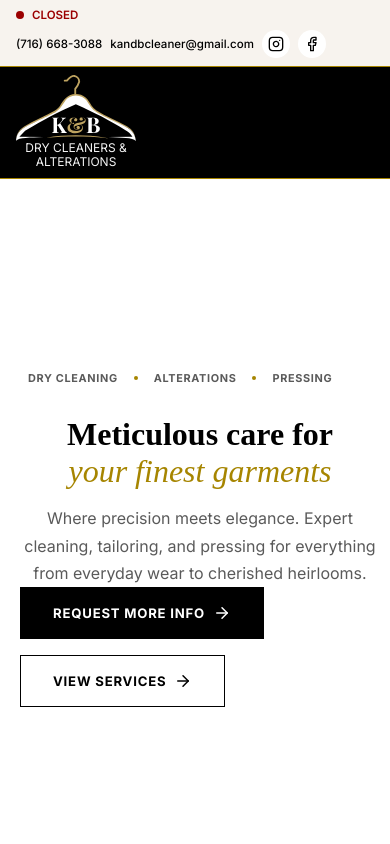
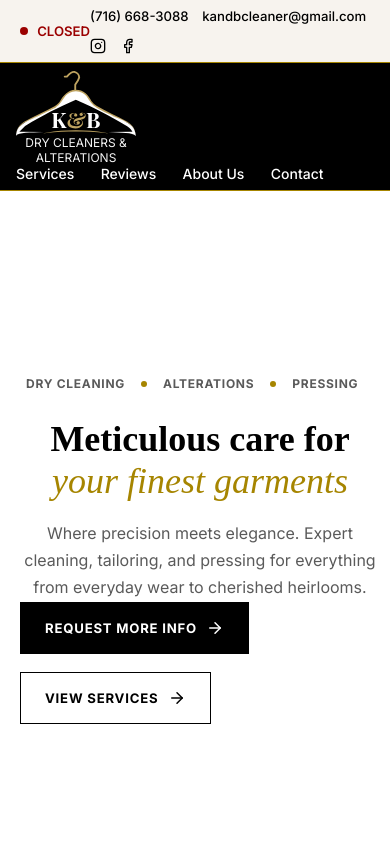
Before and after one commit to notEmmi/kandb, a React (Vite) app: page / in a window 390 px wide. Shown: the top 844 px of the page. Built offline with nearby package versions, Linux system fonts and the light colour scheme.

Commit message:
Refactor spacing and margin styles for improved responsiveness and consistency

```diff
--- a/src/App.css
+++ b/src/App.css
@@ -16,26 +16,19 @@
   --font-sans: 'Inter', system-ui, sans-serif;
   --font-serif: 'Playfair Display', serif;
 
-  /* Spacing */
-  --space-1: 4px;
-  --space-2: 8px;
-  --space-3: 12px;
-  --space-4: 16px;
-  --space-6: 24px;
-  --space-8: 32px;
-  --space-10: 40px;
-  --space-12: 48px;
-  --space-16: 64px;
-  --space-24: 96px;
-  --space-32: 128px;
-
-  /* Border Radius */
-  --radius-sm: 4px;
-  --radius-md: 8px;
-  --radius-lg: 16px;
-
   /* Sticky header offset for anchor targets */
   --anchor-offset: 0.50rem;
+  /* Fluid spacing scale (clamp: min, preferred, max) */
+  --space-1: clamp(3px, calc(0.2vw + 4px), 6px);
+  --space-2: clamp(6px, calc(0.3vw + 8px), 12px);
+  --space-3: clamp(9px, calc(0.4vw + 12px), 16px);
+  --space-4: clamp(12px, calc(0.5vw + 16px), 20px);
+  --space-6: clamp(18px, calc(0.6vw + 24px), 30px);
+  --space-8: clamp(24px, calc(0.8vw + 32px), 40px);
+  --space-10: clamp(30px, calc(1vw + 40px), 48px);
+  --space-12: clamp(36px, calc(1.2vw + 48px), 60px);
+  --space-16: clamp(48px, calc(1.6vw + 64px), 80px);
+  --space-32: clamp(96px, calc(3vw + 128px), 160px);
 }
 
 /* ========================================
@@ -70,7 +63,7 @@ h1 {
 
 h2 {
   font-size: clamp(1.75rem, 2.5vw + 1rem, 2.5rem);
-  margin: 0 0 12px;
+  margin: 0 0 var(--space-3);
   line-height: 1.2;
 }
 
@@ -132,7 +125,7 @@ a {
   display: flex;
   align-items: center;
   justify-content: space-between;
-  padding: var(--space-2) clamp(20px, 4vw, 24px);
+  padding: 8px clamp(20px, 4vw, 24px);
   background: var(--foreground);
   font-size: clamp(0.8125rem, 0.3vw + 0.75rem, 0.875rem);
   color: var(--background);
@@ -141,7 +134,7 @@ a {
 .quick-contact-status {
   display: inline-flex;
   align-items: center;
-  gap: 8px;
+  gap: var(--space-2);
   font-weight: 600;
   text-transform: uppercase;
   font-size: clamp(0.8125rem, 0.3vw + 0.75rem, 0.875rem);
@@ -165,7 +158,7 @@ a {
 .quick-contact-right {
   display: flex;
   align-items: center;
-  gap: 12px;
+  gap: var(--space-3);
   flex-wrap: wrap;
 }
 
@@ -228,7 +221,7 @@ a {
 
 .nav-links {
   display: flex;
-  gap: 24px;
+  gap: var(--space-6);
 }
 
 .nav-links a {
@@ -330,7 +323,7 @@ a {
 }
 
 .hero p {
-  margin: 16px auto 0;
+  margin: var(--space-4) auto 0;
   max-width: 480px;
 }
 
@@ -339,7 +332,7 @@ a {
   justify-content: flex-start;
   flex-wrap: wrap;
   align-items: stretch;
-  gap: 16px;
+  gap: var(--space-4);
   flex-wrap: wrap;
 }
 
@@ -353,8 +346,8 @@ a {
   align-items: center;
   justify-content: flex-start;
   flex-wrap: nowrap;
-  gap: 8px;
-  padding: var(--space-4) var(--space-8);
+  gap: var(--space-2);
+  padding: 16px 24px;
   font-family: var(--font-sans);
   font-size: clamp(0.75rem, 0.3vw + 0.75rem, 0.875rem);
   font-weight: 700;
@@ -496,7 +489,7 @@ a {
    Services Section
    ======================================== */
 .services-header {
-  margin-bottom: var(--space-16);
+  margin-bottom: 48px;
 }
 
 .header-line {
@@ -619,7 +612,7 @@ a {
 }
 
 .subsection-desc {
-  margin: 0 0 var(--space-3);
+  margin: 0 0 12px;
   color: var(--muted-foreground);
   font-size: 0.95rem;
 }
@@ -751,7 +744,7 @@ a {
 }
 
 .about p {
-  margin: var(--space-4) auto 0;
+  margin: 16px auto 0;
   max-width: 540px;
 }
 
@@ -782,13 +775,13 @@ a {
 .info-item {
   display: flex;
   flex-direction: column;
-  gap: var(--space-2);
+  gap: 8px;
 }
 
 .info-header {
   display: flex;
   align-items: center;
-  gap: var(--space-2);
+  gap: 8px;
 }
 
 .info-header svg {
@@ -927,7 +920,7 @@ a {
   display: flex;
   flex-direction: column;
   align-items: center;
-  gap: var(--space-3);
+  gap: 12px;
 }
 
 .footer-social > span,
@@ -941,7 +934,7 @@ a {
 
 .social-links {
   display: flex;
-  gap: var(--space-6);
+  gap: 24px;
   align-items: center;
   justify-content: center;
 }
@@ -949,7 +942,7 @@ a {
 .social-links a {
   display: inline-flex;
   align-items: center;
-  gap: var(--space-2);
+  gap: 8px;
   font-size: 0.9rem;
   font-weight: 500;
   color: var(--primary);
@@ -971,7 +964,7 @@ a {
   display: flex;
   flex-direction: column;
   align-items: center;
-  gap: var(--space-2);
+  gap: 8px;
 }
 
 .footer-partner a {
@@ -1023,7 +1016,7 @@ a {
   display: flex;
   flex-direction: row;
   align-items: center;
-  gap: var(--space-4);
+  gap: 16px;
 }
 
 .footer-contact p {
@@ -1045,250 +1038,3 @@ a {
 .footer-contact a:hover {
   opacity: 0.7;
 }
-
-/* ========================================
-   Responsive Design
-   ======================================== */
-
-@media (max-width: 767px) {
-  :root {
-    --anchor-offset: 0.5rem;
-  }
-
-  .quick-contact {
-    flex-direction: column;
-    align-items: flex-start;
-    padding: var(--space-2) var(--space-4);
-  }
-
-  .quick-contact-right {
-    width: 100%;
-    justify-content: flex-start;
-    gap: var(--space-2) var(--space-3);
-  }
-
-  .quick-contact-link {
-    font-size: 0.78rem;
-  }
-
-  .nav-toggle {
-    display: inline-flex;
-  }
-
-  .nav-links {
-    display: none;
-    position: absolute;
-    top: calc(100% + 1px);
-    left: 0;
-    right: 0;
-    flex-direction: column;
-    gap: 0;
-    padding: var(--space-4);
-    background: var(--background);
-    border-bottom: 1px solid var(--border);
-    box-shadow: 0 16px 32px rgba(27, 19, 15, 0.1);
-  }
-
-  .nav-links.is-open {
-    display: flex;
-  }
-
-  .nav-links a {
-    padding: var(--space-3) 0;
-    border-bottom: 1px solid var(--border);
-  }
-
-  .nav-links a:last-child {
-    border-bottom: none;
-  }
-
-  .hero h1 {
-    font-size: 2rem;
-  }
-
-  .hero-tags {
-    flex-direction: row;
-    flex-wrap: wrap;
-    gap: var(--space-2);
-  }
-
-  .tag {
-    padding: 3px 8px;
-    font-size: 0.68rem;
-  }
-
-  .dot {
-    width: 4px;
-    height: 4px;
-  }
-
-  .top-footer {
-    padding: var(--space-6) var(--space-4);
-  }
-
-  .bottom-footer {
-    flex-direction: column;
-    align-items: center;
-    padding: var(--space-6) var(--space-4);
-  }
-
-  .bottom-footer > p {
-    max-width: 28rem;
-  }
-
-  .footer-contact {
-    flex-direction: column;
-    align-items: center;
-    gap: var(--space-2);
-  }
-
-  .footer-contact a {
-    overflow-wrap: anywhere;
-  }
-}
-
-@media (max-width: 480px) {
-  .quick-contact {
-    gap: var(--space-2);
-  }
-
-  .quick-contact-status {
-    font-size: 0.72rem;
-  }
-
-  .quick-contact-right {
-    gap: var(--space-2);
-  }
-
-  .quick-contact-link {
-    font-size: 0.72rem;
-  }
-
-  .quick-contact-icon {
-    width: 28px;
-    height: 28px;
-    justify-content: center;
-    border: 1px solid var(--border);
-    border-radius: 999px;
-    background: #fff;
-  }
-}
-
-@media (min-width: 768px) {
-  :root {
-    --anchor-offset: 0.5rem;
-  }
-
-  .main {
-    padding: 0 var(--space-12);
-  }
-
-  section {
-    padding: var(--space-32) 0;
-  }
-
-  .hero {
-    grid-template-columns: 1.1fr 0.9fr;
-    gap: var(--space-16);
-  }
-
-  .hero-copy {
-    text-align: left;
-  }
-
-  .hero-tags {
-    justify-content: flex-start;
-    flex-wrap: wrap;
-  }
-
-  .hero-cta {
-    margin-top: 24px;
-    justify-content: flex-start;
-  }
-
-  .hero h1 {
-    font-size: 3rem;
-  }
-
-  .service-featured {
-    grid-template-columns: 1fr 1fr;
-    gap: var(--space-12);
-    align-items: center;
-  }
-
-  .service-featured-reverse {
-    direction: rtl;
-  }
-
-  .service-featured-reverse > * {
-    direction: ltr;
-  }
-
-  .service-featured-visual {
-    aspect-ratio: 1;
-  }
-
-  .specialty-grid {
-    grid-template-columns: repeat(3, 1fr);
-  }
-
-  .about {
-    grid-template-columns: 1fr 1fr;
-  }
-
-  .about-content {
-    text-align: left;
-  }
-
-  .about p {
-    margin-left: 0;
-    margin-right: 0;
-  }
-
-  .about-image {
-    max-width: 560px;
-  }
-
-  .contact-layout {
-    grid-template-columns: 1fr 1.2fr;
-    align-items: stretch;
-  }
-
-  .map-placeholder,
-  .google-map {
-    height: 100%;
-    min-height: 280px;
-  }
-}
-
-@media (min-width: 1024px) {
-  .main {
-    padding: 0 var(--space-16);
-  }
-
-  .hero h1 {
-    font-size: 3.5rem;
-  }
-
-  .placeholder-image {
-    min-height: 400px;
-  }
-
-  .map-placeholder,
-  .google-map {
-    min-height: 400px;
-  }
-
-  .specialty-grid {
-    grid-template-columns: repeat(4, 1fr);
-    gap: var(--space-6);
-  }
-
-  .specialty-card {
-    padding: var(--space-6);
-  }
-
-  .placeholder-specialty {
-    min-height: 140px;
-  }
-}
```
